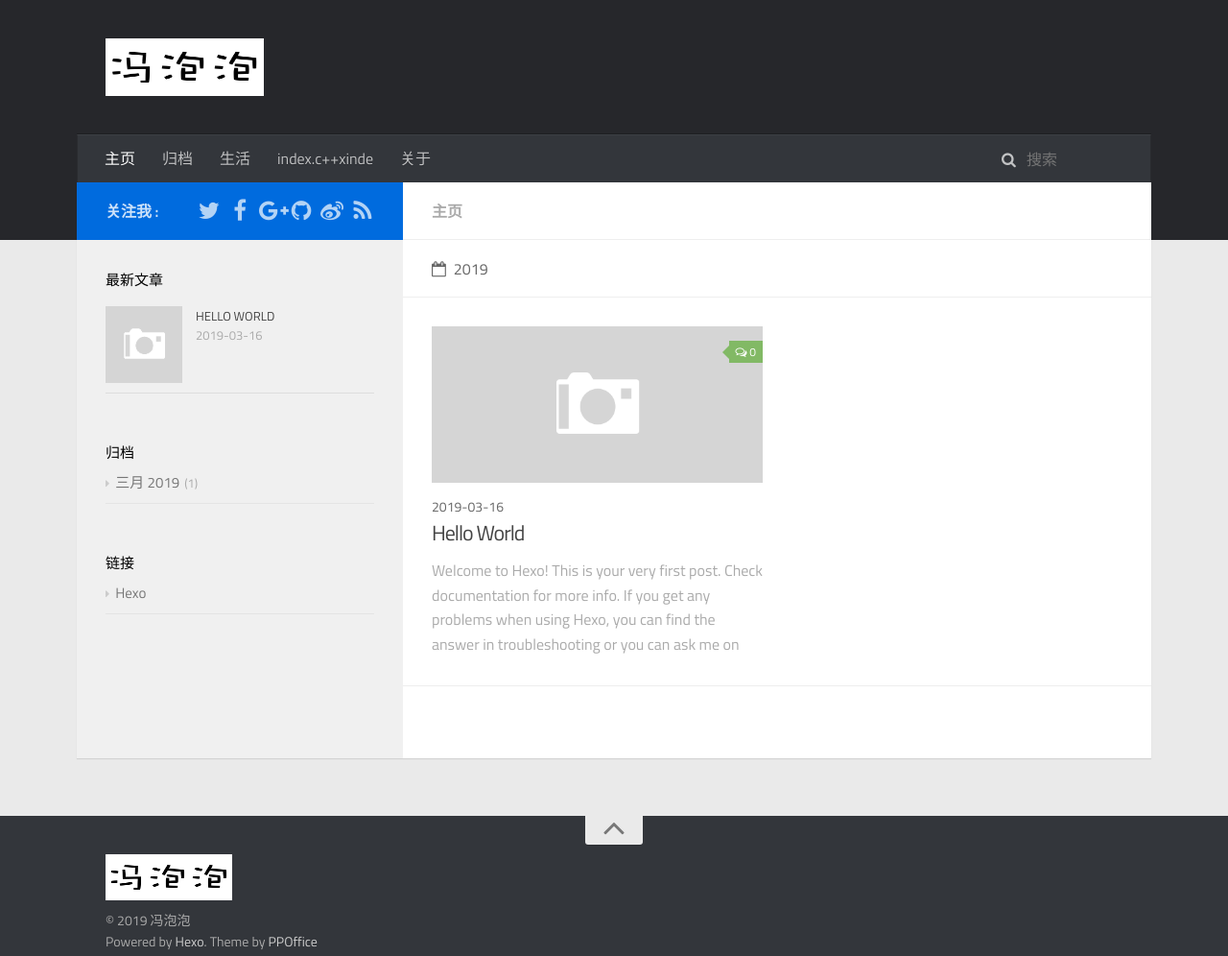
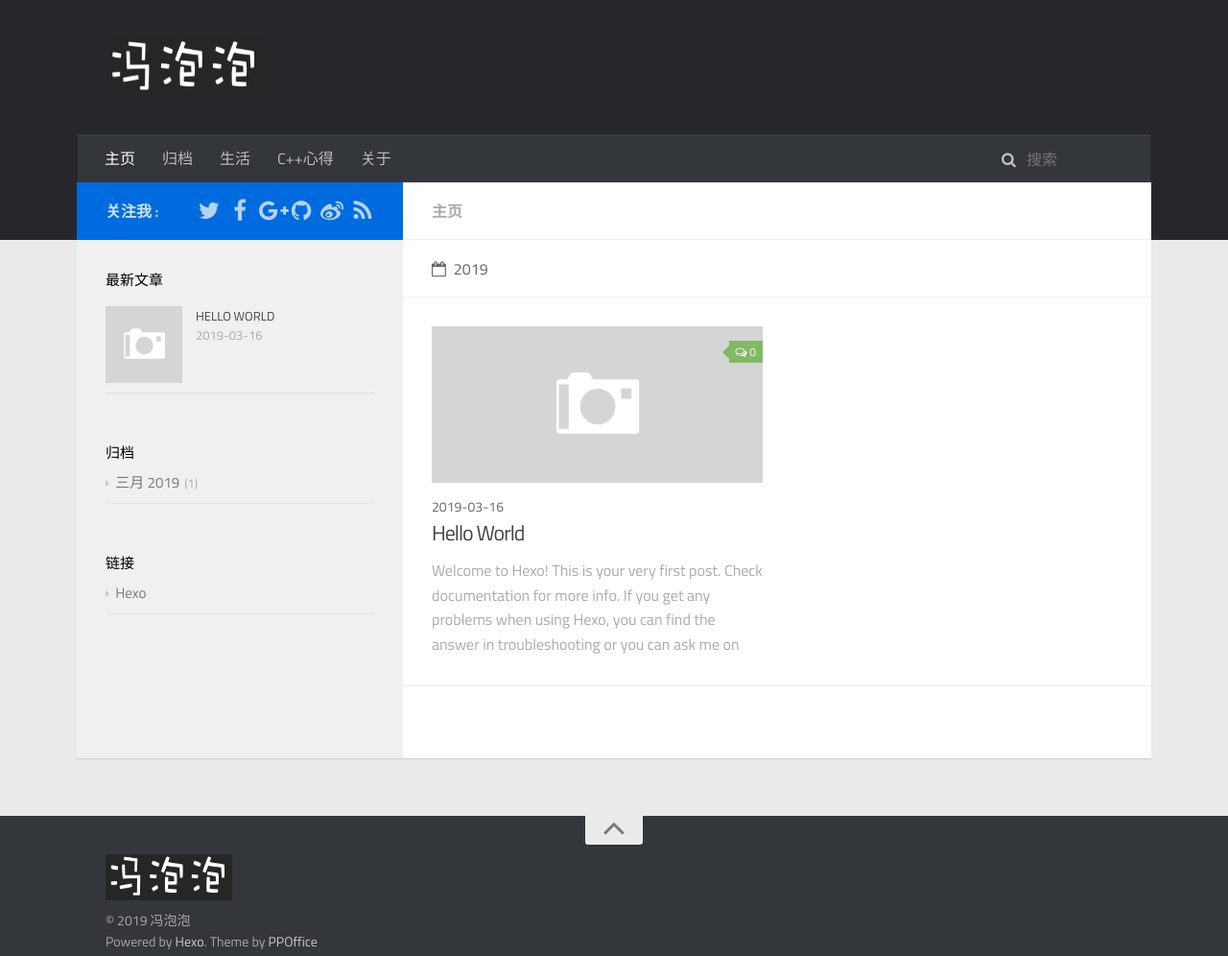
Before and after one commit to EdwardFeng1995/EdwardFeng1995.github.io, a plain HTML site: page index.html in a window 1280 px wide. Shown: the whole page at 96% size. Drawn offline with Linux system fonts and the light colour scheme; no server answers.

Commit message:
Site updated: 2019-03-16 18:20:11

```diff
--- a/css/style.css
+++ b/css/style.css
@@ -276,7 +276,7 @@ code {
   padding: 10px 0;
   width: 165px;
   height: 60px;
-  background-image: url("images/冯泡泡.png");
+  background-image: url("images/冯泡泡1.png");
   background-position: 0px 10px;
   background-repeat: no-repeat;
   -webkit-background-size: 165px 60px;
--- a/index.html
+++ b/index.html
@@ -80,7 +80,7 @@
                                 </li>
 
                                 <li class="main-nav-list-item">
-                                    <a class="main-nav-list-link" href="/C++xinde">index.c++xinde</a>
+                                    <a class="main-nav-list-link" href="/xinde">C++心得</a>
                                 </li>
 
                                 <li class="main-nav-list-item">
```
Also changed, not shown: 2019/03/16/hello-world/index.html (+2 -2 lines), archives/2019/03/index.html (+1 -1 lines), archives/2019/index.html (+1 -1 lines), archives/index.html (+1 -1 lines), css/images/冯泡泡1.png (added).
